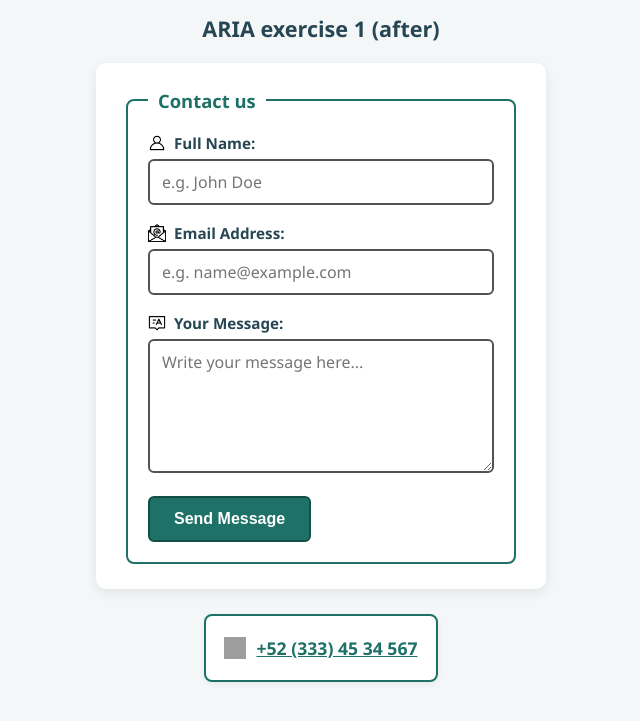
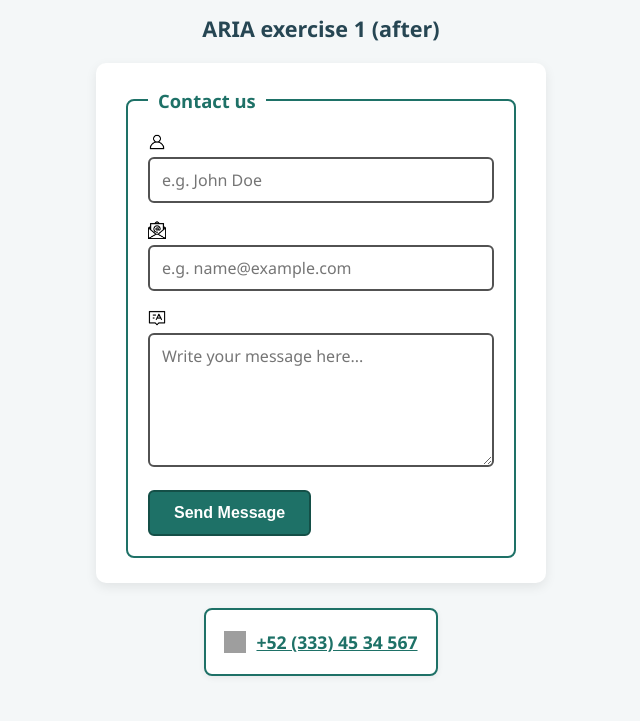
Before and after one commit to Angelk234/Acesibility-web, a plain HTML site: page label-example1/index.html in a window 1280 px wide. Shown: the part 113-834 px from the top of the page, without its empty margins (319-959 px from the left). Drawn offline with Linux system fonts and the light colour scheme; grey boxes are pictures that could not be loaded.

Commit message:
quitar texto

```diff
--- a/label-example1/index.html
+++ b/label-example1/index.html
@@ -243,7 +243,7 @@
         <div class="form-control">
           <label for="name">
             <img src="icons/usuario.png" alt="" aria-hidden="true" />
-            <span>Full Name:</span>
+            <!-- <span>Full Name:</span> -->
           </label>
           <input
             type="text"
@@ -260,7 +260,7 @@
         <div class="form-control">
           <label for="email">
             <img src="icons/email.png" alt="" aria-hidden="true" />
-            <span>Email Address:</span>
+            <!-- <span>Email Address:</span> -->
           </label>
           <input
             type="email"
@@ -277,7 +277,7 @@
         <div class="form-control">
           <label for="message">
             <img src="icons/text-message.png" alt="" aria-hidden="true" />
-            <span>Your Message:</span>
+            <!-- <span>Your Message:</span> -->
           </label>
           <textarea
             id="message"
```
